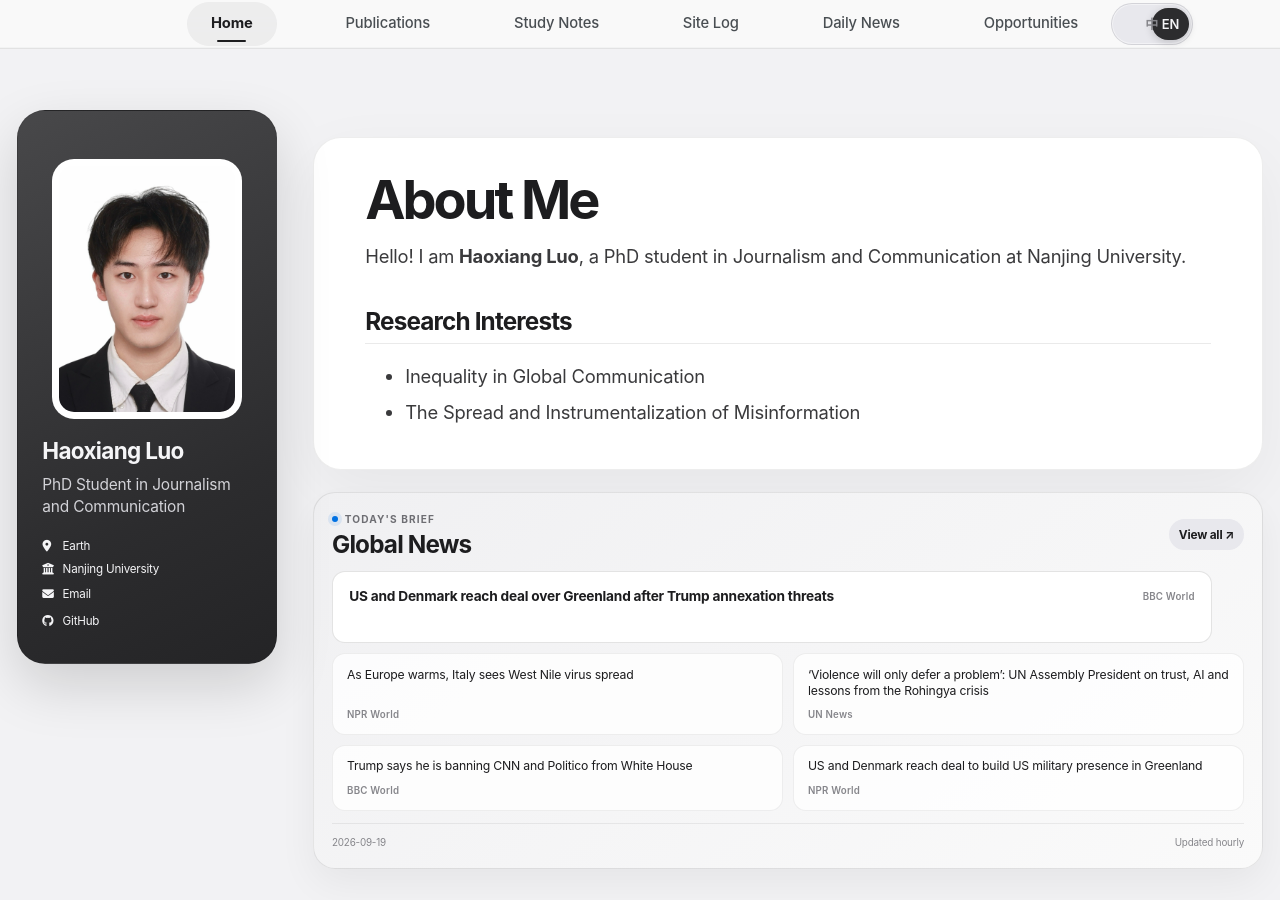
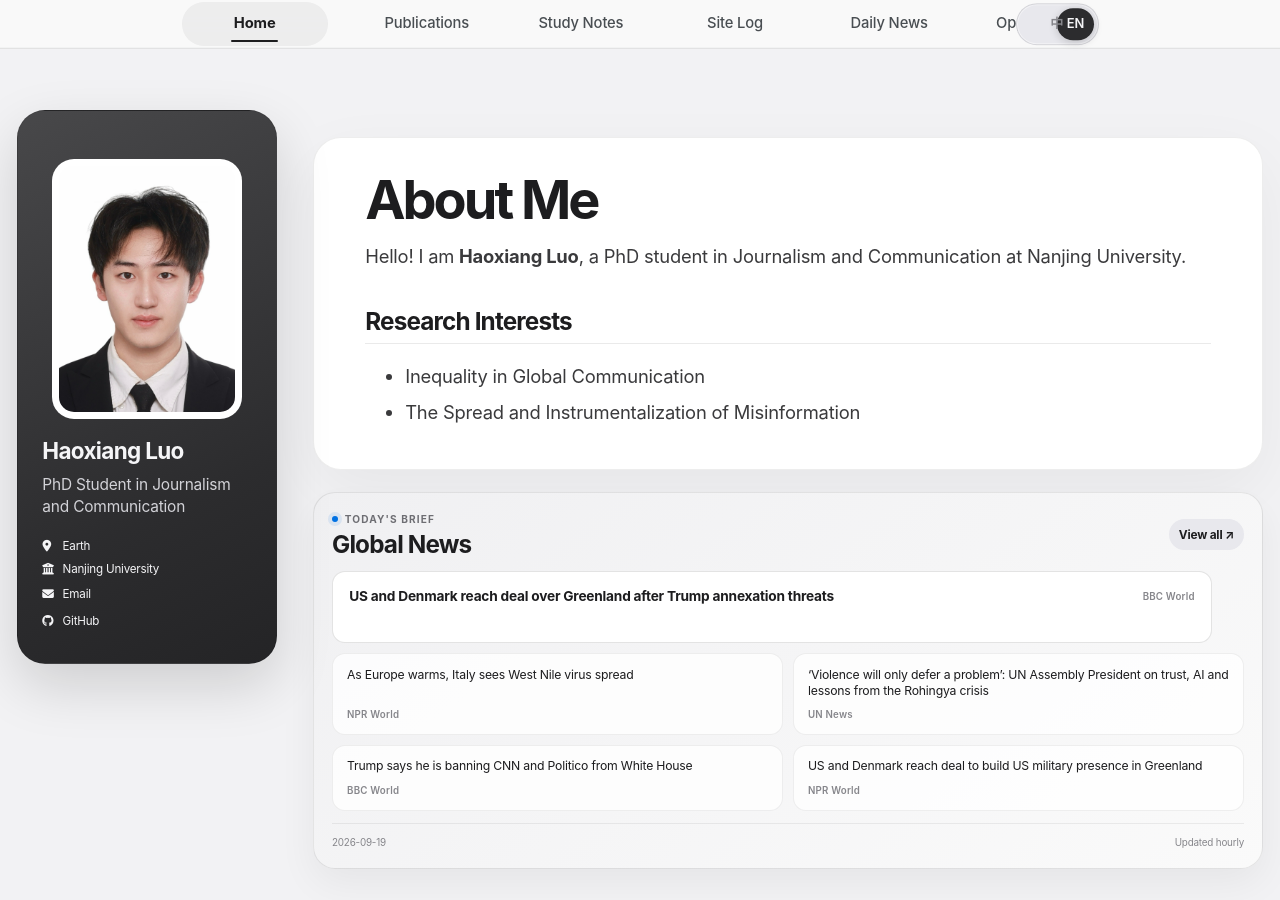
Before and after one commit to HaoxiangLuo/HaoxiangLuo.github.io, a Jekyll site: the page built from _pages/about.md, in a window 1280 px wide and 900 px high. Built offline with Jekyll 4.4.1, drawn with Linux system fonts in a browser that asks for light colours; a style sheet for code colours, icons or effects is not loaded.

Commit message:
Rebuild the navigation centring so the menu block spans the container
The menu kept reading as off-centre because the row was centred first and the
language pill's extra width was then cancelled with a spacer. That cannot work:
the spacer is part of the row, so widening it moves both centres together and
the offset between them is unchanged. The symptoms moved around (right, then
left) while the root cause stayed.

So the layout model is replaced rather than patched again:

- the six items share the full width equally (flex: 1 1 0) and each label is
  centred in its own share, so the menu block spans the container and its
  centre is the container's centre by construction;
- the pill is taken out of the flow (position: absolute; right: 0) so it never
  takes width from the menu;
- the row reserves the pill's strip on BOTH sides with transparent borders.
  Reserving it only on the right squeezed the menu left by half a pill
  (measured 49px at 1280px) - the same defect as before, mirrored.

Also fixed, found while checking this:

- 761-860px overflowed by 10px on the English nav; the stacked layout now
  starts at 859px where the measurement says it must;
- below 859px the six items wrap into two rows of three with the pill on a
  row of its own, instead of piling into three or four ragged rows;
- the row is sized by percentage rather than by content, so gaps no longer
  vary with label length.

Verified against the compiled stylesheet at 20 widths from 1440px to 360px:
every breakpoint fits, and every width above 860px keeps a symmetric reserve.

```diff
--- a/_sass/_content-refinements.scss
+++ b/_sass/_content-refinements.scss
@@ -771,30 +771,12 @@ body.home-page .page__content .news-window h2 {
     padding: 0.35rem 0.3rem;
   }
 
-  body .greedy-nav .visible-links {
-    display: grid !important;
-    grid-template-columns: repeat(3, minmax(0, 1fr));
-    width: 100%;
-    max-width: none;
-    min-width: 0;
-    gap: 0.08rem;
-    align-items: center;
-    justify-content: center;
-  }
-
-  body .greedy-nav .visible-links > li {
-    min-width: 0;
-    margin: 0;
-  }
-
-  body .greedy-nav .visible-links > li > a {
-    min-width: 0;
-    padding: 0.45rem 0.08rem;
-    overflow: hidden;
-    font-size: 0.64rem;
-    text-align: center;
-    text-overflow: clip;
-  }
+  /*
+   * The primary navigation (including its own mobile layout) is owned entirely
+   * by the "PRIMARY NAVIGATION" block at the end of main.scss. Do not restate
+   * .greedy-nav .visible-links layout here: a body-prefixed grid outranks that
+   * block and reintroduces the sizing conflicts it was written to remove.
+   */
 
   /*
    * The language switch geometry (capsule width, per-option hit box) is owned
--- a/assets/css/main.scss
+++ b/assets/css/main.scss
@@ -1294,9 +1294,38 @@ body {
   min-height: 48px;
 }
 
-/* Centre the whole navigation bar at every viewport width. The theme's own
-   rules use a table layout above 1280px and space-between below 1024px, so the
-   flex centring has to be restated globally, after the media queries. */
+/* ==========================================================================
+   PRIMARY NAVIGATION
+   ==========================================================================
+
+   One authority for the whole nav bar. Everything the theme does to
+   .visible-links is replaced here rather than patched over, because the theme
+   uses `display: table` with table-cell columns and every later override of
+   that layout had to fight the table sizing.
+
+   Layout model
+   ------------
+   The row holds six menu items followed by the language pill. The six items
+   share the full width equally (flex: 1 1 0) and each label is centred inside
+   its own share, so the menu block always spans the container and therefore
+   its centre is the container's centre. The pill is positioned separately
+   (position: absolute, right) so it never takes space away from the menu and
+   never shifts the menu's centre.
+
+   Why the old approach kept failing
+   ---------------------------------
+   Previous revisions centred the whole row, then tried to cancel the pill's
+   extra width with a spacer of the same size. That can never work: the spacer
+   is itself part of the row, so widening it moves both centres together and
+   the offset between them stays. The menu block only looks centred when it
+   spans the container on its own terms - which is what flex: 1 1 0 gives. */
+
+:root {
+  --nav-pill-w: 4.6rem;         /* language pill outer width */
+  --nav-side: clamp(0.6rem, 1.4vw, 1.05rem);   /* link horizontal padding */
+  --nav-pill-reserve: calc(var(--nav-pill-w) + var(--nav-side) + 0.5rem);
+}
+
 .masthead__inner-wrap {
   max-width: 1180px;
   margin: 0 auto;
@@ -1308,88 +1337,82 @@ body {
   width: 100%;
 }
 
-/* Menu links and the language pill sit in one flex row. Two things are needed
-   for the menu to look centred rather than pushed right:
-
-   1. A spacer on the left, exactly as wide as the pill is on the right. The
-      pill sits in a cell of --nav-lang-width, so the spacer uses the same
-      token. Sizing the spacer to anything else leaves a visible offset.
-   2. Real breathing room between the links. At the old ~2px gap the six labels
-      merged into one solid block whose own centre is what the eye reads, and
-      that block's centre is not the row's centre once the pill is added.
-
-   --nav-gap is therefore measured in the same units as the link padding so the
-   block grows predictably as the viewport widens. */
-:root {
-  --nav-lang-width: 4.6rem;
-  --nav-gap: clamp(0.5rem, 1.35vw, 1.15rem);
-}
-
-.greedy-nav .visible-links::before {
-  content: "";
-  display: block;
-  flex: 0 0 auto;
-  width: var(--nav-lang-width);
-}
-
+/* The row is the positioning context for the pill. */
 .greedy-nav .visible-links {
+  position: relative;
   display: flex !important;
+  align-items: center;
   width: 100%;
   max-width: 100%;
   margin: 0 auto;
-  align-items: center;
-  justify-content: center !important;
+  padding: 0;
+  list-style: none;
   min-height: 48px;
-  gap: var(--nav-gap);
-}
-
+  gap: clamp(0.15rem, 0.6vw, 0.5rem);
+}
+
+/* Six equal shares. `min-width: 0` lets a share shrink below its label's
+   natural width instead of forcing the row to overflow on narrow screens. */
 .greedy-nav .visible-links > li {
   display: block !important;
-  flex: 0 0 auto;
-  width: auto;
-}
-
-.greedy-nav .visible-links > .language-toggle {
-  width: var(--nav-lang-width);
-  justify-content: center;
-}
-
-.masthead__menu-item,
-.masthead__menu-item--lg {
-  padding-right: 0;
-  background: transparent;
-}
-
-.greedy-nav a {
-  padding: 0.55rem 0.85rem;
+  flex: 1 1 0;
+  min-width: 0;
+  text-align: center;
+}
+
+.greedy-nav .visible-links > li > a {
+  display: block;
+  width: 100%;
+  padding: 0.55rem var(--nav-side);
   font-size: 0.82rem;
   font-weight: 450;
   letter-spacing: -0.01em;
-}
-
-.masthead__menu-item.selected a {
-  border-bottom: 0;
+  text-align: center;
+  white-space: nowrap;
+  overflow: hidden;
+  text-overflow: ellipsis;
+  border-radius: 999px;
+}
+
+.masthead__menu-item.selected > a {
   font-weight: 600;
 }
 
-.language-toggle {
+/* The pill lives outside the equal-share flow. The row reserves the pill's
+   strip on BOTH sides rather than just the right: reserving it only on the
+   right would squeeze the menu leftwards by half a pill (measured 49px at
+   1280px), which is the same kind of offset as the original problem, just in
+   the other direction. Reserving symmetrically keeps the menu block's centre
+   exactly on the container axis, while the pill itself sits in the right-hand
+   strip. */
+.greedy-nav .visible-links > li.language-toggle {
+  position: absolute;
+  top: 50%;
+  right: 0;
+  transform: translateY(-50%);
+  flex: 0 0 auto;
+  width: var(--nav-pill-w);
+  margin: 0;
+}
+
+.greedy-nav .visible-links {
+  padding-right: 0;
+  padding-left: 0;
+  border-right: var(--nav-pill-reserve) solid transparent;
+  border-left: var(--nav-pill-reserve) solid transparent;
+}
+
+.language-toggle,
+.language-toggle__control {
   display: flex;
   align-items: center;
-  margin-left: 0;
-}
-
-/* --- Language switch -------------------------------------------------------
-   The switch is one capsule split into two equal halves: the control is the
-   capsule, each option is a half. Only the control draws the outer border and
-   background; each option stretches to exactly its own grid track and centres
-   its glyph there, so the clickable feedback area of a half always coincides
-   with the visible half it belongs to. */
+}
+
 .language-toggle__control {
   display: grid !important;
   grid-template-columns: 1fr 1fr;
   box-sizing: border-box;
   width: 100%;
-  max-width: 4.6rem;
   padding: 0.2rem;
   border: 1px solid rgba(29, 29, 31, 0.1);
   border-radius: 999px;
@@ -1397,9 +1420,6 @@ body {
   box-shadow: inset 0 0 0 1px rgba(255, 255, 255, 0.42);
 }
 
-/* Without an explicit min-width the grid tracks distribute the leftover space
-   unevenly once the two glyphs differ in width, which shifts the hit boxes off
-   centre even though the capsule itself looks centred. */
 .language-toggle__control > .language-toggle__option {
   display: flex !important;
   align-items: center;
@@ -1433,67 +1453,137 @@ body {
   outline-offset: 1px;
 }
 
-.language-toggle__control > .language-toggle__option.is-active {
+.language-toggle__control > .language-toggle__option.is-active,
+.language-toggle__control > .language-toggle__option.is-active:hover {
   color: #f5f5f7;
   background: #2c2c2e;
   box-shadow: 0 2px 8px rgba(0, 0, 0, 0.18);
   cursor: default;
 }
 
-/* The active half is not clickable, but its hover colour must not linger on
-   the segment either, otherwise the pointer reports a target it cannot hit. */
-.language-toggle__control > .language-toggle__option.is-active:hover {
-  color: #f5f5f7;
-  background: #2c2c2e;
+/* The theme's sliding underline is not used with this layout. */
+.greedy-nav .visible-links a::before,
+.greedy-nav a::before {
+  display: none;
 }
 
 #theme-toggle.tail {
   margin-left: 0;
 }
 
-/* Below ~880px the desktop gap plus the pill no longer fit, so the row would
-   silently squeeze the labels together. Tighten the gap and the pill in two
-   measured steps instead of letting flex shrink the links themselves. */
-@media (max-width: 880px) {
+/* Narrower than a tablet the six shares get tight, so reserve less room and
+   use slightly smaller labels. The reserve shrinks before the labels do:
+   the pill is a fixed target and does not need the full gutter beside it. */
+@media (max-width: 980px) {
   :root {
-    --nav-gap: 0.55rem;
-  }
-
-  .greedy-nav a {
-    padding: 0.55rem 0.66rem;
-  }
-}
-
-@media (max-width: 767px) {
+    --nav-side: 0.5rem;
+    --nav-pill-reserve: calc(var(--nav-pill-w) + var(--nav-side) + 0.35rem);
+  }
+
+  .greedy-nav .visible-links > li > a {
+    font-size: 0.78rem;
+  }
+}
+
+/* 860-980px is the last band where six equal shares can still hold the widest
+   English label ("Opportunities") beside the pill. Measured: the row needs
+   535px of label ink, and at 860px the usable width is 560px - a 25px margin.
+   Below that the measured requirement exceeds the row, so the pill drops out
+   of the right-hand strip and flows inline instead of squeezing the labels. */
+@media (max-width: 860px) {
+  :root {
+    --nav-pill-reserve: calc(var(--nav-pill-w) + 0.35rem);
+  }
+
+  .greedy-nav .visible-links > li > a {
+    font-size: 0.76rem;
+  }
+}
+
+/* Phone widths: the same two-row model as above, just tighter. The nav is
+   deliberately always-visible (see the note beside `.greedy-nav > button`),
+   so the burger stays off and the labels shrink instead. */
+@media (max-width: 600px) {
   .masthead__inner-wrap {
-    padding: 0 0.45rem;
-  }
-
-  /* The labels get tighter padding on small screens, so the pill is narrower
-     too and the spacer has to shrink with it. The spacer is kept rather than
-     dropped: hiding it would reintroduce the left/right imbalance at the exact
-     widths where the row is already most cramped. */
-  :root {
-    --nav-lang-width: 4.55rem;
-    --nav-gap: 0.34rem;
+    padding: 0 0.4rem;
   }
 
   .greedy-nav .visible-links {
-    justify-content: center !important;
-  }
-
-  .greedy-nav a {
-    padding: 0.5rem 0.45rem;
+    column-gap: 0.1rem;
+    row-gap: 0.2rem;
+  }
+
+  .greedy-nav .visible-links > li {
+    flex: 0 1 calc((100% - 0.2rem) / 3);
+  }
+
+  .greedy-nav .visible-links > li > a {
+    padding: 0.4rem 0.2rem;
+    font-size: 0.68rem;
+  }
+
+  .language-toggle__control {
+    width: 4.3rem;
+  }
+
+  .language-toggle__control > .language-toggle__option {
+    min-height: 1.4rem;
+    padding: 0 0.15rem;
+    font-size: 0.56rem;
+  }
+}
+
+/* Below ~860px the six equal shares can no longer hold the widest English
+   label next to the pill, so the pill drops out of the right-hand strip and
+   flows inline with the labels. */
+@media (max-width: 859px) {
+  .masthead__inner-wrap {
+    padding: 0 0.6rem;
+  }
+
+  /* Two rows of three. A 30% basis with no column gap left the extra 10% to
+     be shared out by flex-grow, which read as uneven gaps; three per row is
+     what the percentages were really expressing, so say it directly and keep
+     a real gap between columns. */
+  .greedy-nav .visible-links {
+    flex-wrap: wrap;
+    border-right: 0;
+    border-left: 0;
+    row-gap: 0.3rem;
+    column-gap: 0.2rem;
+  }
+
+  .greedy-nav .visible-links > li {
+    flex: 0 1 calc((100% - 0.4rem) / 3);
+    min-width: 0;
+  }
+
+  /* The pill keeps a row to itself so it can never unbalance a row of
+     labels. */
+  .greedy-nav .visible-links > li.language-toggle {
+    position: static;
+    transform: none;
+    flex: 0 0 100%;
+    width: 100%;
+    margin: 0.3rem 0 0.15rem;
+    display: flex;
+    justify-content: center;
+  }
+
+  .greedy-nav .visible-links > li > a {
+    padding: 0.45rem 0.3rem;
     font-size: 0.76rem;
-  }
-
-  .language-toggle {
-    margin-left: 0;
-  }
-
-  .greedy-nav .visible-links > .language-toggle .language-toggle__control {
-    width: 4.55rem;
-    max-width: 4.55rem;
+    letter-spacing: 0;
+  }
+
+  .language-toggle,
+  .language-toggle__control {
+    justify-content: center;
+  }
+
+  .language-toggle__control {
+    width: 4.6rem;
+    margin: 0 auto;
   }
 
   .language-toggle__control > .language-toggle__option {
@@ -1502,24 +1592,3 @@ body {
     font-size: 0.62rem;
   }
 }
-
-/* Phone widths cannot hold six English labels plus the pill on one line
-   without starving the tap targets, so the row wraps into two centred rows.
-   Wrapping keeps the block centred; shrinking to fit would not.
-   The threshold is 640px rather than 560px because the measured six-label row
-   still needs ~585px of content box at the compact link padding. */
-@media (max-width: 640px) {
-  .greedy-nav .visible-links {
-    flex-wrap: wrap;
-    row-gap: 0.15rem;
-  }
-
-  .greedy-nav .visible-links::before {
-    display: none;
-  }
-
-  .greedy-nav .visible-links > .language-toggle {
-    flex: 0 0 auto;
-    width: auto;
-  }
-}
```
